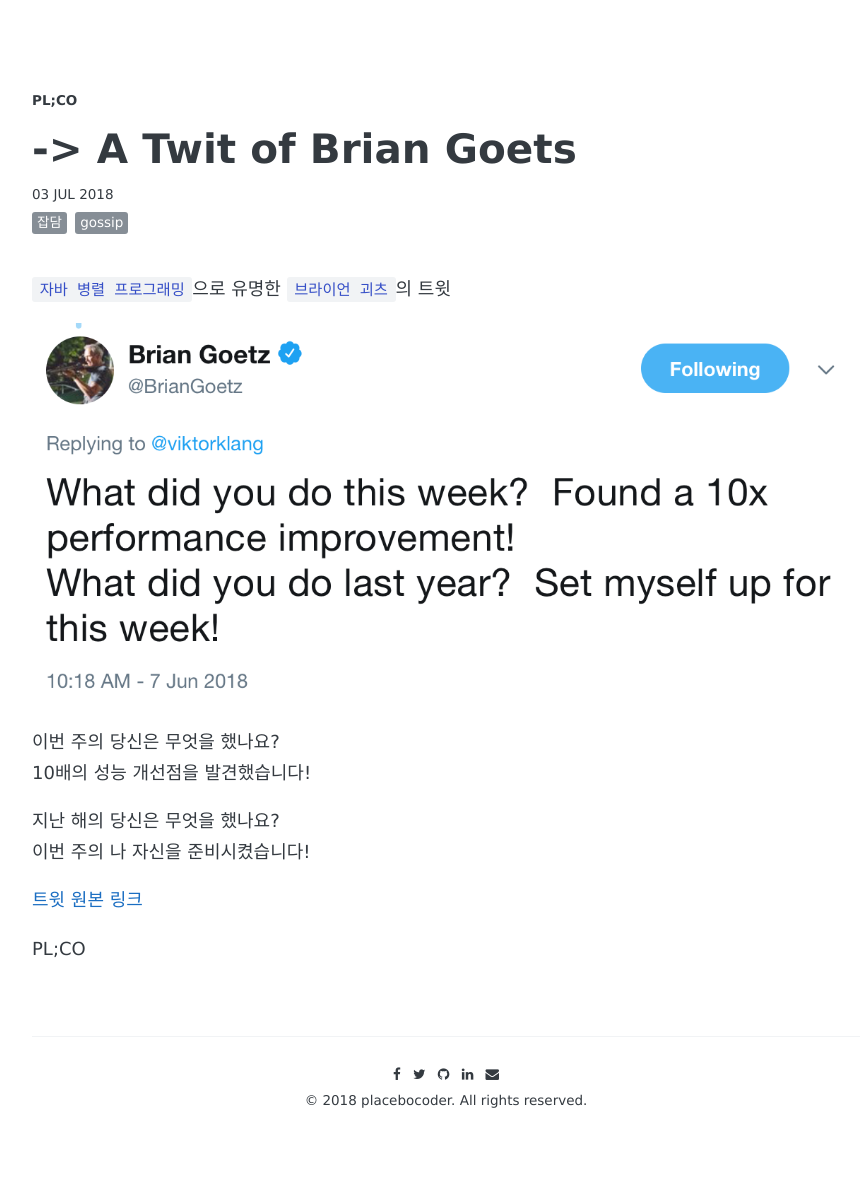
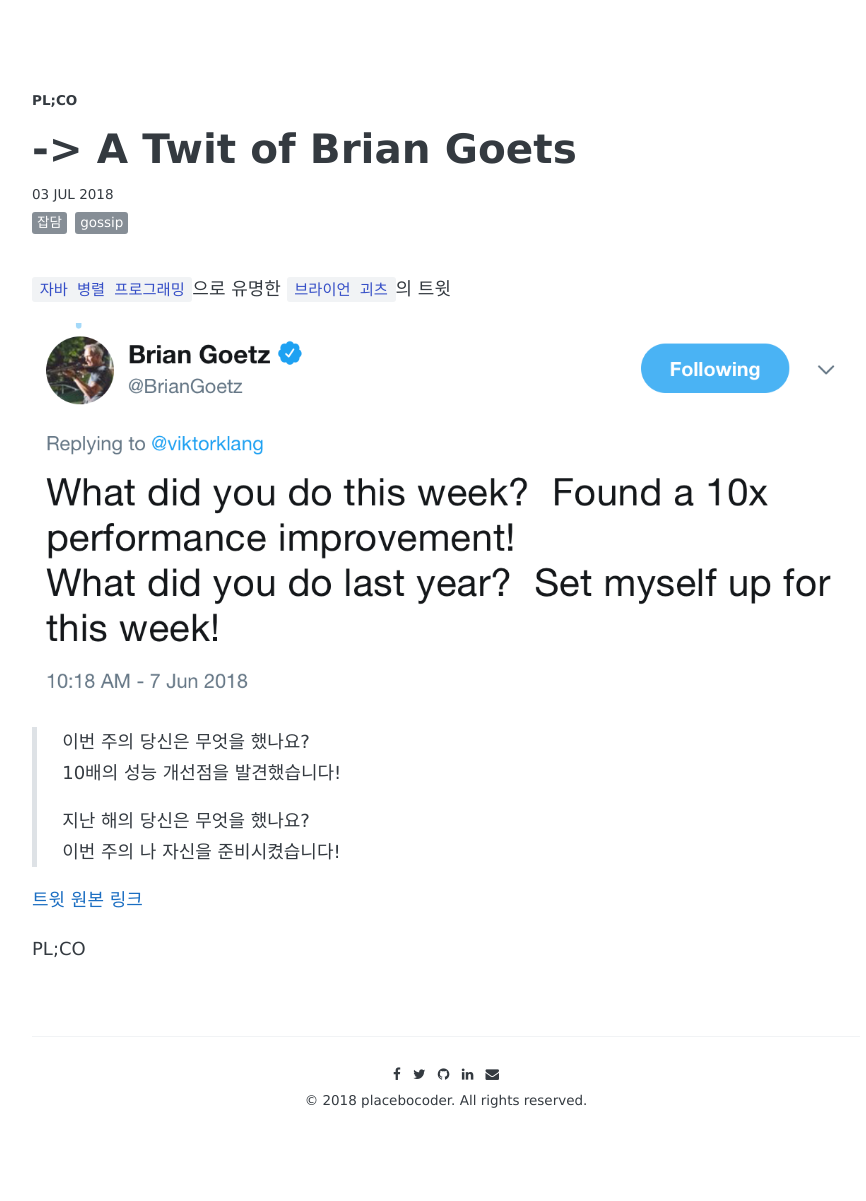
Before and after one commit to placebocoder/placebocoder.github.io, a Jekyll site: the page built from _posts/2018-07-03-briangoets-twit.md, in a window 1280 px wide. Shown: the whole page, without its empty margins (194-1060 px from the left). Built offline with Jekyll 4.4.1, drawn with Linux system fonts in a browser that asks for light colours; some web fonts are replaced; comment, search, counter and statistics services are not loaded.

Commit message:
add quote mark

```diff
--- a/_posts/2018-07-03-briangoets-twit.md
+++ b/_posts/2018-07-03-briangoets-twit.md
@@ -11,11 +11,11 @@ share: true
 
 ![brian-goets-twit]({{ site.url }}/post-images/2018-07-03-briangoets-twit.png)
 
-이번 주의 당신은 무엇을 했나요?
-10배의 성능 개선점을 발견했습니다!
-
-지난 해의 당신은 무엇을 했나요?
-이번 주의 나 자신을 준비시켰습니다!
+> 이번 주의 당신은 무엇을 했나요?
+> 10배의 성능 개선점을 발견했습니다!
+>
+> 지난 해의 당신은 무엇을 했나요?
+> 이번 주의 나 자신을 준비시켰습니다!
 
 [트윗 원본 링크](https://twitter.com/BrianGoetz/status/1004774585122873344)
 
```
